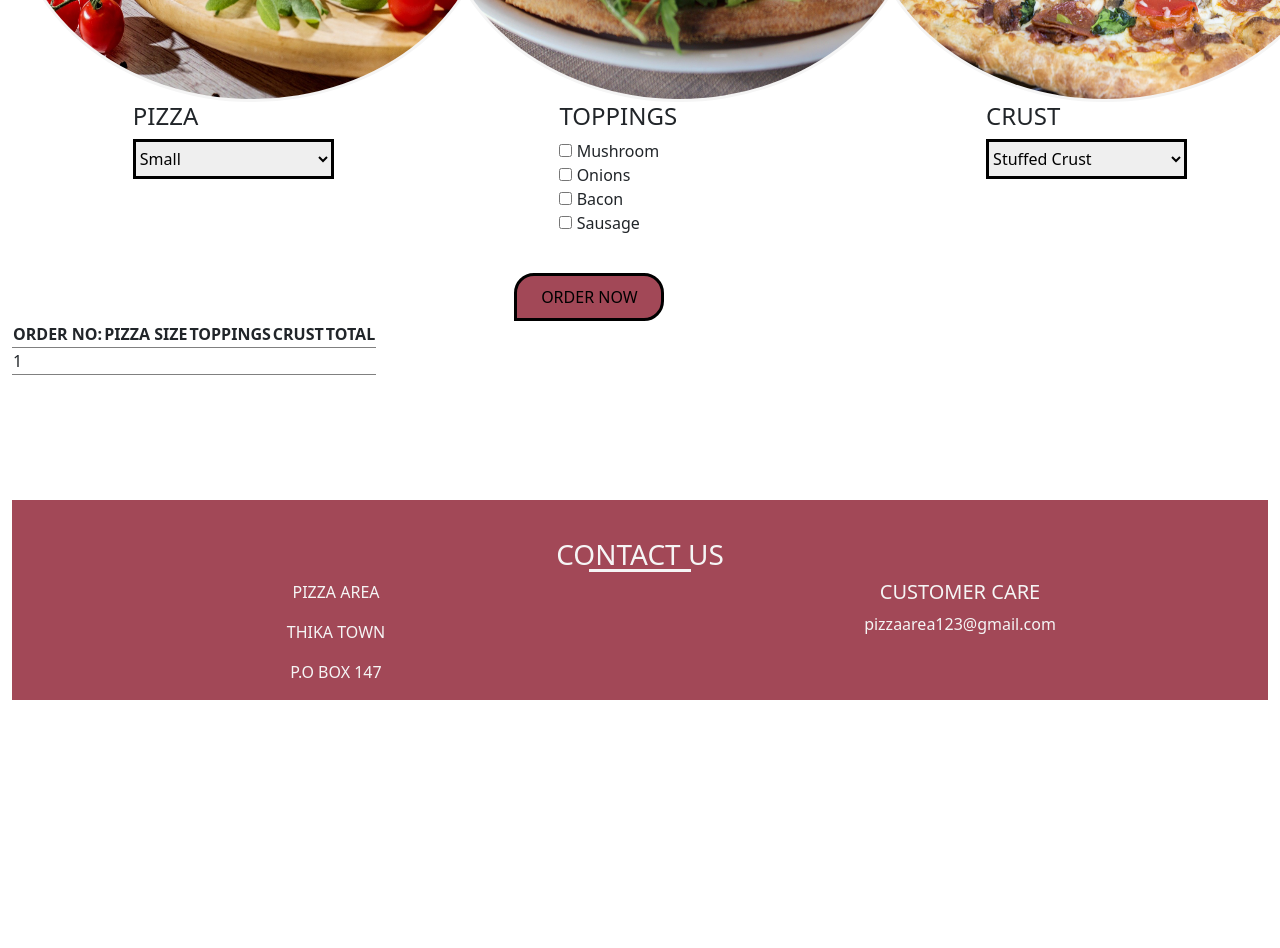
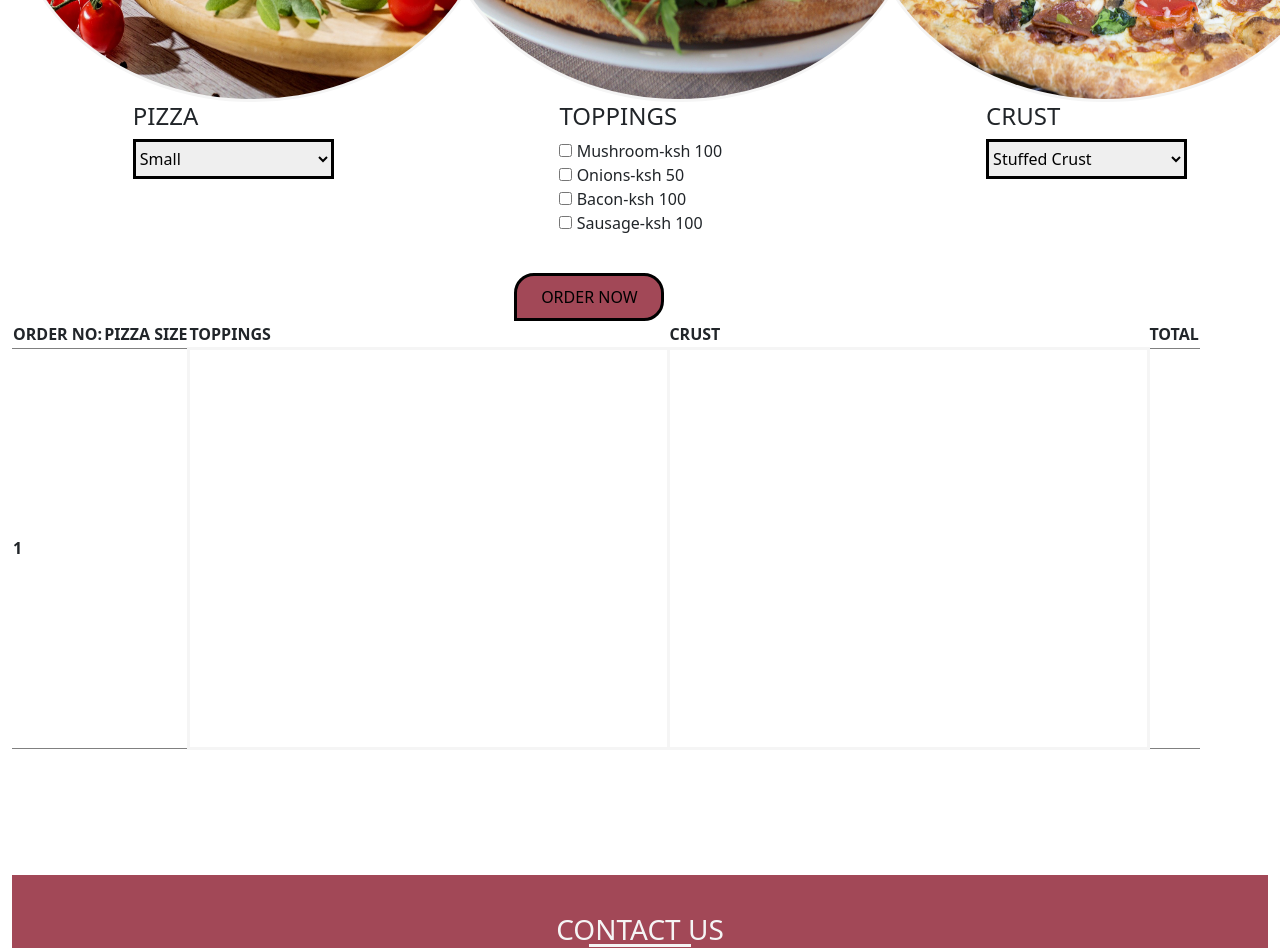
Before and after one commit to LoiseMulwa/pizza-place, a plain HTML site: page index.html in a window 1280 px wide. Shown: the part 1400-2348 px from the top of the page. Before the commit the page ends 2100 px from the top, so only its background shows below. Drawn offline with nearby package versions, Linux system fonts and the light colour scheme; a web font is replaced by a local one.

Commit message:
pt: Added a table to pick data for the order

```diff
--- a/index.html
+++ b/index.html
@@ -30,14 +30,10 @@
                 <div class="piz mt-5 text-center text-white">
                     <h1><em><span style="color: maroon;">PIZZA</span> PLACE</em> </h1>
                     <p>THE PIZZA YOU'VE ALWAYS DREAMED OF !!!</p>
-
                 </div>
-
             </div>
-
         </div>
     </div>
-
     <div class="container-fluid">
         <div class="row" id="mid">
             <h3>ABOUT US</h3>
@@ -77,13 +73,13 @@
                     <img src="/images/ROUND2.jpg" id="toppings">
                     <h4>TOPPINGS</h4>
                     <input type="checkbox" id="mushroom" name="mushroom" value="100">
-                    <label for="mushroom"> Mushroom</label><br>
-                    <input type="checkbox" id="onions" name="onions" value="100">
-                    <label for="onions"> Onions</label><br>
+                    <label for="mushroom"> Mushroom-ksh 100</label><br>
+                    <input type="checkbox" id="onions" name="onions" value="50">
+                    <label for="onions"> Onions-ksh 50</label><br>
                     <input type="checkbox" id="bacon" name="bacon" value="100">
-                    <label for="bacon"> Bacon</label><br>
+                    <label for="bacon"> Bacon-ksh 100</label><br>
                     <input type="checkbox" id="sausage" name="sausage" value="100">
-                    <label for="sausage"> Sausage</label>
+                    <label for="sausage"> Sausage-ksh 100</label>
                 </div>
 
             </div>
@@ -108,19 +104,30 @@
         <button id="btn">ORDER NOW </button>
         <div class="table">
             <table>
-                <tr>
-                    <th>ORDER NO:</th>
-                    <th>PIZZA SIZE</th>
-                    <th>TOPPINGS</th>
-                    <th>CRUST</th>
-                    <th>TOTAL</th>
+                <thead>
                     <tr>
-                        <td>1</td>
-                        <td></td>
+                        <th scope="col">ORDER NO:</th>
+                        <th scope="col">PIZZA SIZE</th>
+                        <th scope="col">TOPPINGS</th>
+                        <th scope="col">CRUST</th>
+                        <th scope="col">TOTAL</th>
                     </tr>
-                </tr>
+                </thead>
+                <tbody id="myplace">
+                    <tr>
+                        <th scope="row">1</th>
+                        <td id="size"></td>
+                        <td id="toppings"></td>
+                        <td id="crust"></td>
+                        <td id="total"></td>
+                    </tr>
+                </tbody>
             </table>
         </div>
+        <div class="more">
+
+        </div>
+
 
 
     </div>
```
